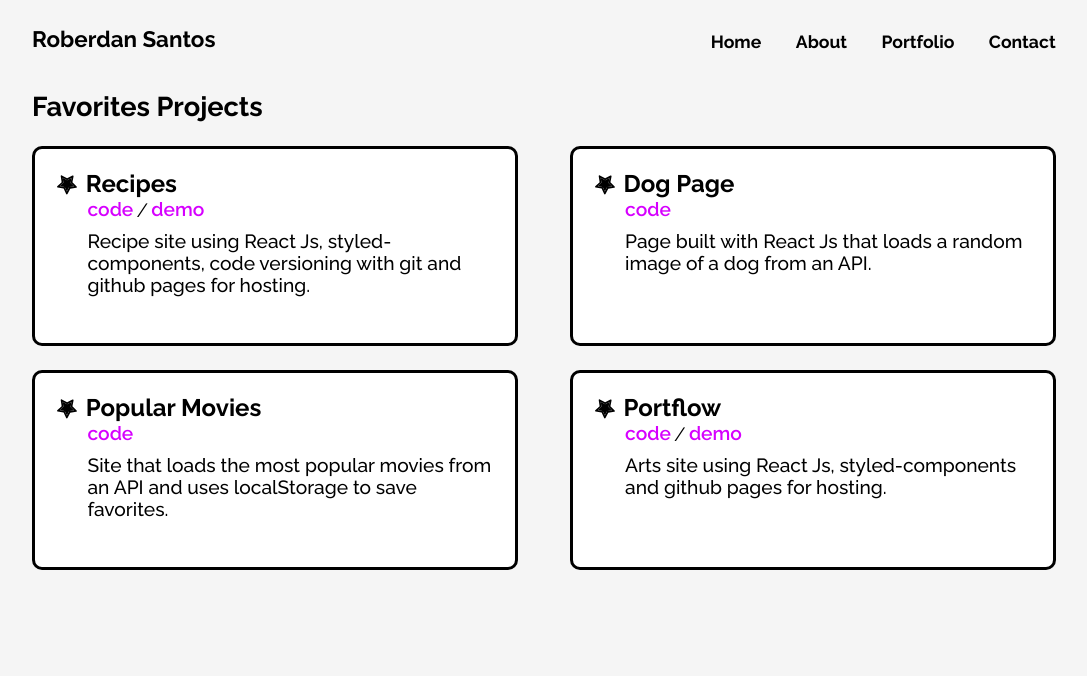
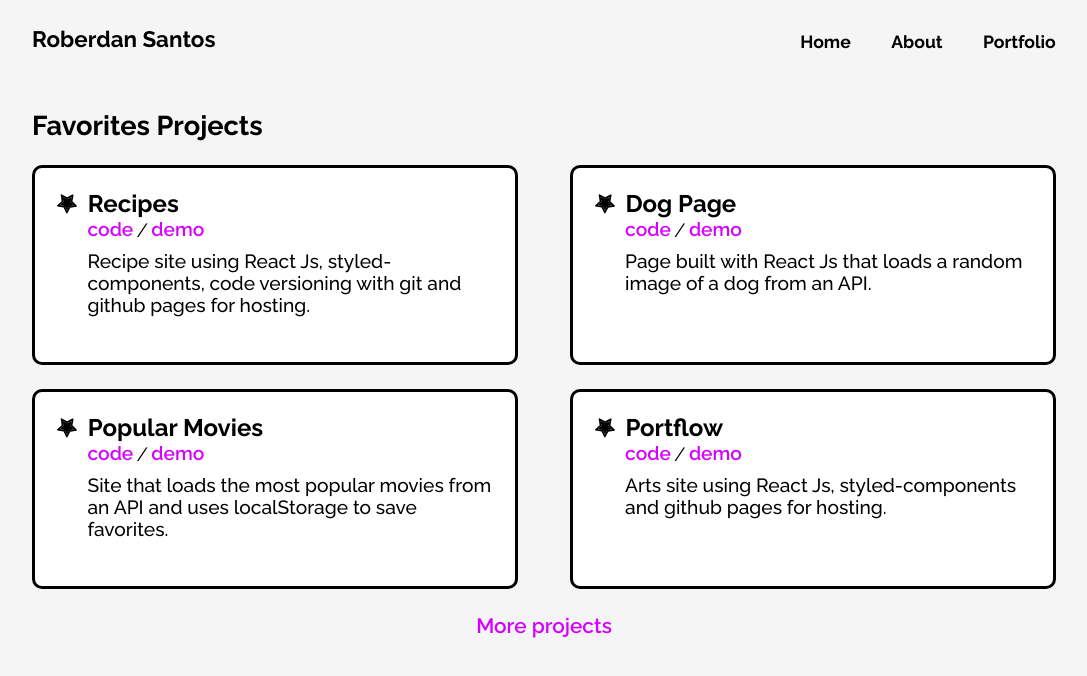
Before and after one commit to LeeYooBin/Portfolio, a React (Create React App) app: page /Portfolio in a window 1280 px wide. Shown: the top 676 px of the page, without its empty margins (96-1183 px from the left). Built offline with nearby package versions, Linux system fonts and the light colour scheme.

Commit message:
Portfolio parte 2

```diff
--- /dev/null
+++ b/src/components/Favorites/FavoritesStyle.jsx
@@ -0,0 +1,21 @@
+import styled from "styled-components";
+
+export const LinkStyle = {
+    'text-decoration': 'none',
+    'font-size': '1.3em',
+    'align-self': 'center',
+    'margin-top': window.screen.width >= 1000 ? '7vh' : '3vh'
+};
+
+export const PortfolioLink = styled.p`
+    font-weight: 600;
+    color: #d600ff;
+
+    @media screen and (min-width: 1200px){
+        border-bottom: 2px solid transparent;
+
+        &:hover{
+            border-bottom: 2px solid #d600ff;
+        }
+    }
+`;
--- a/src/components/Favorites/index.jsx
+++ b/src/components/Favorites/index.jsx
@@ -1,63 +1,44 @@
-import { SubTitle } from '../../style/Global';
-import { AiTwotoneStar } from 'react-icons/ai';
-import { AiOutlineArrowRight } from 'react-icons/ai';
-
-import './style.css';
+import Project from '../Project';
+import { SubTitle, Portfolio, PortfolioWrapper } from '../../style/Global';
+import * as S from './FavoritesStyle';
+import { Link } from 'react-router-dom';
 
 export default function Favorites(){
     return(
         <>
-            <section className="favs">
+            <Portfolio>
                 <SubTitle>Favorites Projects</SubTitle>
-                <div className="wrapper">
-                    <div className="project">
-                        <h1 className='title'><AiTwotoneStar className='star'/>Recipes</h1>
-                        <nav className='links'>
-                            <a className='link' href="https://github.com/LeeYooBin/Recipes">code</a>
-                            <p>/</p>
-                            <a className='link' href="https://leeyoobin.github.io/Recipes/">demo</a>
-                        </nav>
-                        <p className='text'>
-                            Recipe site using React Js, styled-components, code versioning
-                            with git and github pages for hosting.
-                        </p>
-                    </div>
-
-                    <div className="project">
-                        <h1 className='title'><AiTwotoneStar className='star'/>Dog Page</h1>
-                        <nav className='links'>
-                            <a className='link' href="https://github.com/LeeYooBin/Dog-page">code</a>
-                        </nav>
-                        <p className='text'>
-                            Page built with React Js that loads a random image of a dog from
-                            an API.
-                        </p>
-                    </div>
-
-                    <div className="project">
-                        <h1 className='title'><AiTwotoneStar className='star'/>Popular Movies</h1>
-                        <nav className='links'>
-                            <a className='link' href="https://github.com/LeeYooBin/Popular-movies">code</a>
-                        </nav>
-                        <p className='text'>
-                            Site that loads the most popular movies from an API and uses localStorage
-                            to save favorites.
-                        </p>
-                    </div>
-
-                    <div className="project">
-                        <h1 className='title'><AiTwotoneStar className='star'/>Portflow</h1>
-                        <nav className='links'>
-                            <a className='link' href="https://github.com/LeeYooBin/Portflow">code</a>
-                            <p>/</p>
-                            <a className='link' href="https://leeyoobin.github.io/Portflow/">demo</a>
-                        </nav>
-                        <p className='text'>
-                            Arts site using React Js, styled-components and github pages for hosting.
-                        </p>
-                    </div>
-                </div>
-            </section>
+                <PortfolioWrapper>
+                    <Project
+                        title={'Recipes'}
+                        code={"https://github.com/LeeYooBin/Recipes"}
+                        app={"https://leeyoobin.github.io/Recipes/"}
+                        text={`Recipe site using React Js, styled-components, code versioning
+                        with git and github pages for hosting.`}
+                    />
+                    <Project
+                        title={'Dog Page'}
+                        code={"https://github.com/LeeYooBin/Dog-page"}
+                        app={"#"}
+                        text={`Page built with React Js that loads a random image of a dog from
+                        an API.`}
+                    />
+                    <Project
+                        title={'Popular Movies'}
+                        code={"https://github.com/LeeYooBin/Popular-movies"}
+                        app={"#"}
+                        text={`Site that loads the most popular movies from an API and uses localStorage
+                        to save favorites.`}
+                    />
+                    <Project
+                        title={'Portflow'}
+                        code={"https://github.com/LeeYooBin/Portflow"}
+                        app={"https://leeyoobin.github.io/Portflow/"}
+                        text={`Arts site using React Js, styled-components and github pages for hosting.`}
+                    />
+                </PortfolioWrapper>
+                <Link to='/' style={S.LinkStyle}><S.PortfolioLink>More projects</S.PortfolioLink></Link>
+            </Portfolio>
         </>
     );
 }
--- a/src/components/Favorites/style.css
+++ /dev/null
@@ -1,154 +0,0 @@
-.favs{
-    padding: 5%;
-}
-
-.project{
-    width: 100%;
-    height: 30%;
-    padding: 5%;
-    background-color: #FFF;
-    border: 3px solid #000;
-    border-radius: 10px;
-    margin-top: 3vh;
-}
-
-.title{
-    display: flex;
-    align-items: center;
-}
-
-.star{
-    margin-right: 2vw;
-    transform: rotate(-35deg);
-}
-
-.links{
-    margin-left: 9vw;
-    display: flex;
-    justify-content: flex-start;
-    align-items: center;
-    gap: 1.5vw;
-}
-
-.links p{
-    font-size: 1.3em;
-}
-
-.link{
-    text-decoration: none;
-    font-size: 1.3em;
-    font-weight: 600;
-    color: #d600ff;
-}
-
-.text{
-    font-size: 1.3em;
-    font-weight: 500;
-    margin-left: 9vw;
-    margin-top: 2vh;
-}
-
-@media screen and (min-width: 700px){
-    .wrapper{
-        display: flex;
-        flex-wrap: wrap;
-        justify-content: space-between;
-    }
-
-    .project{
-        width: 43vw;
-        height: 20vh;
-        margin-top: 1vh;
-        padding: 2%;
-        gap: 1rem;
-    }
-
-    .star{
-        margin-right: 1vw;
-    }
-
-    .links{
-        margin-left: 4.5vw;
-        gap: 0.2rem;
-    }
-
-    .links p{
-        font-size: 1.2em;
-    }
-
-    .link{
-        font-size: 1.2em;
-    }
-
-    .text{
-        font-size: 1.2em;
-        margin-left: 4.5vw;
-    }
-}
-
-@media screen and (min-width: 900px){
-    .project{
-        height: 13vh;
-    }
-
-    .text{
-        margin-top: 1vh;
-    }
-}
-
-@media screen and (min-width: 1000px){
-    .favs{
-        padding: 1% 10%;
-    }
-
-    .wrapper{
-        gap: 1rem;
-    }
-
-    .project{
-        height: 30vh;
-        width: 39vw;
-    }
-
-    .star{
-        margin-right: 0.5vw;
-    }
-
-    .links{
-        margin-left: 3vw;
-    }
-
-    .text{
-        margin-top: 1vh;
-        margin-left: 3vw;
-    }
-}
-
-@media screen and (min-width: 1200px){
-
-    .project{
-        height: 25vh;
-        width: 38vw;
-    }
-
-    .star{
-        margin-right: 0.5vw;
-    }
-
-    .links{
-        margin-left: 2.5vw;
-    }
-
-    .link{
-        border-bottom: 2px solid transparent;
-    }
-
-    .link:hover{
-        border-bottom: 2px solid #d600ff;
-    }
-
-    .text{
-        margin-top: 1vh;
-        margin-left: 2.5vw;
-    }
-}
--- a/src/components/Header/Navbar/NavBarStyle.jsx
+++ b/src/components/Header/Navbar/NavBarStyle.jsx
@@ -65,10 +65,10 @@ export const Menu = styled.nav`
     @media (min-width: 920px) {
         transform: translateX(100%);
         position: absolute;
-        right: 37%;
+        right: 30%;
         top: 33%;
         padding: 0;
-        width: 27%;
+        width: 20%;
         background: transparent;
         font-weight: 700;
         height: auto;
--- a/src/components/Header/Navbar/index.jsx
+++ b/src/components/Header/Navbar/index.jsx
@@ -22,7 +22,6 @@ export default function Navbar() {
                     <Link to='/' onClick={() => close(open)}>Home</Link>
                     <Link to='/About' onClick={() => close(open)}>About</Link>
                     <Link to='/Portfolio' onClick={() => close(open)}>Portfolio</Link>
-                    <a href='#' onClick={() => close(open)}>Contact</a>
                 </S.Menu>
             </S.Navbar>
         </>
--- /dev/null
+++ b/src/components/Project/ProjectStyle.jsx
@@ -0,0 +1,130 @@
+import styled from "styled-components";
+
+export const Project = styled.div`
+    width: 100%;
+    height: 30%;
+    padding: 5%;
+    background-color: #FFF;
+    border: 3px solid #000;
+    border-radius: 10px;
+    margin-top: 3vh;
+
+    @media screen and (min-width: 700px){
+        width: 43vw;
+        height: 18vh;
+        margin-top: 1vh;
+        padding: 2%;
+        gap: 1rem;
+    }
+
+    @media screen and (min-width: 900px){
+        height: 13vh;
+    }
+
+    @media screen and (min-width: 1000px){
+        height: 30vh;
+        width: 39vw;
+    }
+
+    @media screen and (min-width: 1200px){
+        height: 25vh;
+        width: 38vw;
+    }
+`;
+
+export const Title = styled.h1`
+    display: flex;
+    align-items: center;
+
+    span{
+        margin-left: 2vw;
+    }
+
+    @media screen and (min-width: 1000px){
+        span{
+            margin-left: 0.65vw;
+        }
+    }
+`;
+
+export const Star = {
+    transform: 'rotate(-35deg)'
+};
+
+export const Links = styled.nav`
+    margin-left: 9vw;
+    display: flex;
+    justify-content: flex-start;
+    align-items: center;
+    gap: 1.5vw;
+
+    p{
+        font-size: 1.3em;
+    }
+
+    @media screen and (min-width: 500px){
+        margin-left: 7vw;
+        gap: 0.2rem;
+
+        p{
+            font-size: 1.2em;
+        }
+    }
+
+    @media screen and (min-width: 700px){
+        margin-left: 4.5vw;
+    }
+
+    @media screen and (min-width: 1000px){
+        margin-left: 3vw;
+    }
+
+    @media screen and (min-width: 1200px){
+        margin-left: 2.5vw;
+    }
+`;
+
+export const Link = styled.a`
+    text-decoration: none;
+    font-size: 1.3em;
+    font-weight: 600;
+    color: #d600ff;
+
+    @media screen and (min-width: 700px){
+        font-size: 1.2em;
+    }
+
+    @media screen and (min-width: 1200px){
+        border-bottom: 2px solid transparent;
+
+        &:hover{
+            border-bottom: 2px solid #d600ff;
+        }
+    }
+`;
+
+export const Text = styled.p`
+    font-size: 1.3em;
+    font-weight: 500;
+    margin-left: 9vw;
+    margin-top: 1vh;
+
+    @media screen and (min-width: 500px){
+        font-size: 1.2em;
+        margin-left: 7vw;
+    }
+
+    @media screen and (min-width: 700px){
+        margin-left: 4.5vw;
+        margin-top: 1vh;
+    }
+
+    @media screen and (min-width: 1000px){
+        margin-left: 3vw;
+    }
+
+    @media screen and (min-width: 1200px){
+        margin-top: 1vh;
+        margin-left: 2.5vw;
+    }
+`;
--- /dev/null
+++ b/src/components/Project/index.jsx
@@ -0,0 +1,23 @@
+import * as S from './ProjectStyle';
+import { AiTwotoneStar } from 'react-icons/ai';
+
+export default function Project({title, code, app, text}){
+    return(
+        <>
+            <S.Project>
+                <S.Title>
+                    <AiTwotoneStar style={S.Star}/>
+                    <span>{title}</span>
+                </S.Title>
+                <S.Links>
+                    <S.Link href={code}>code</S.Link>
+                    <p>/</p>
+                    <S.Link href={app}>demo</S.Link>
+                </S.Links>
+                <S.Text>
+                    {text}
+                </S.Text>
+            </S.Project>
+        </>
+    );
+}
--- a/src/style/Global.jsx
+++ b/src/style/Global.jsx
@@ -86,3 +86,25 @@ export const Skill = styled.li`
 export const Icon = {
     'font-size': '4em'
 }
+
+export const Portfolio = styled.section`
+    padding: 5%;
+    display: flex;
+    flex-direction: column;
+
+    @media screen and (min-width: 1000px){
+        padding: 2.5% 10%;
+    }
+`;
+
+export const PortfolioWrapper = styled.div`
+    @media screen and (min-width: 700px){
+        display: flex;
+        flex-wrap: wrap;
+        justify-content: space-between;
+    }
+
+    @media screen and (min-width: 1000px){
+        gap: 1rem;
+    }
+`;
```
